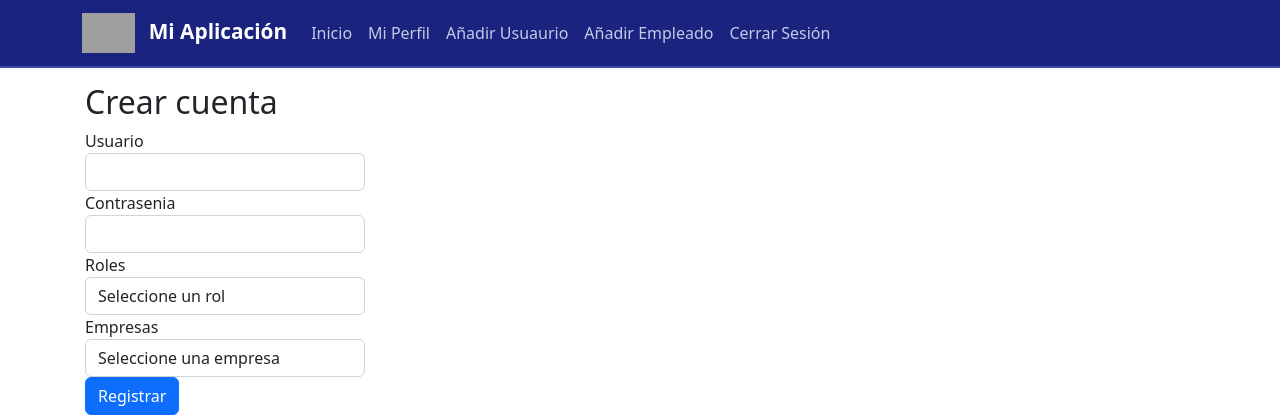
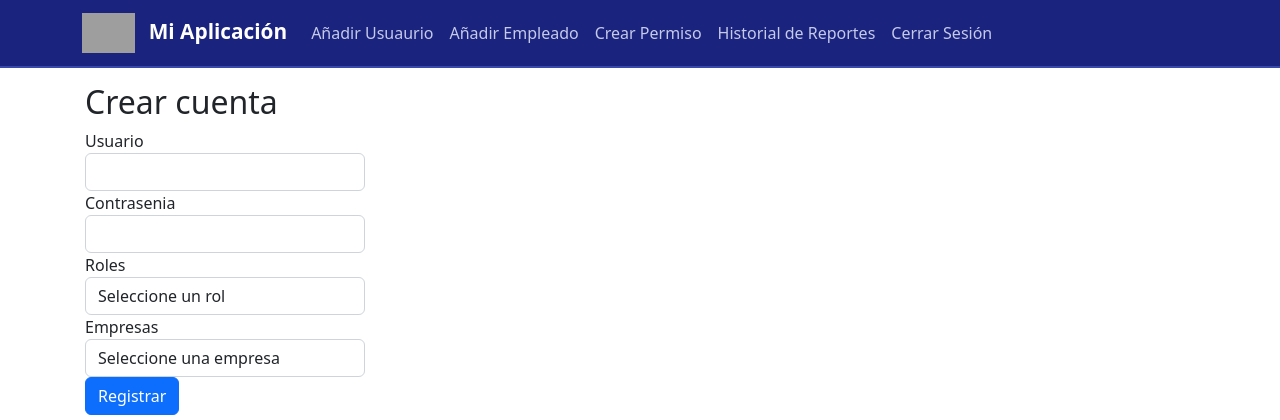
Before and after one commit to Oscarsalin12/Proyecto_Estadias, an ASP.NET MVC app: page /Auth/Account in a window 1280 px wide. Shown: the top 420 px of the page. Run offline with ASP.NET Core 8 and stand-ins for ASP.NET MVC 5, Linux system fonts and the light colour scheme; the visitor is signed in with stand-in values (Sample User, id 1); the project's own start-up code is not run, and a stand-in starts its controllers and pages; some libraries are stand-ins or nearby versions; grey boxes are pictures that could not be loaded.

Commit message:
mejora de barra de tareas

```diff
--- a/Proyecto_Estadias/Views/Shared/_Layout.cshtml
+++ b/Proyecto_Estadias/Views/Shared/_Layout.cshtml
@@ -13,7 +13,7 @@
 <body>
     <nav class="navbar navbar-expand-lg navbar-dark custom-navbar">
         <div class="container">
-            <a class="navbar-brand" href="@Url.Action("Index", "Home")">
+            <a class="navbar-brand" href="@Url.Action("Perfil", "Auth")">
                 <img src="~/Content/logo.png" alt="Logo" height="40" class="me-2"> <!-- Logo -->
                 Mi Aplicación
             </a>
@@ -22,16 +22,18 @@
             </button>
             <div class="collapse navbar-collapse" id="navbarNav">
                 <ul class="navbar-nav me-auto mb-2 mb-lg-0">
-                    <li class="nav-item">
+                    @*<li class="nav-item">
                         @Html.ActionLink("Inicio", "Index", "Home", null, new { @class = "nav-link" })
-                    </li>
+                    </li>*@
 
 
                     @if (User.Identity.IsAuthenticated)
                     {
-                        <li>@Html.ActionLink("Mi Perfil", "Perfil", "Auth", null, new { @class = "nav-link" })</li>
+
                         <li>@Html.ActionLink("Añadir Usuaurio", "Account", "Auth", null, new { @class = "nav-link" })</li>
                         <li>@Html.ActionLink("Añadir Empleado", "InsertarEmpleado", "Empleados", null, new { @class = "nav-link" })</li>
+                        <li>@Html.ActionLink("Crear Permiso", "CrearPermiso", "Permisos", null, new { @class = "nav-link" })</li>
+                        <li>@Html.ActionLink("Historial de Reportes", "Reporte", "Permisos", null, new { @class = "nav-link" })</li>
                         <li>@Html.ActionLink("Cerrar Sesión", "Logout", "Auth", null, new { @class = "nav-link" })</li>
                     }
                     else
```
